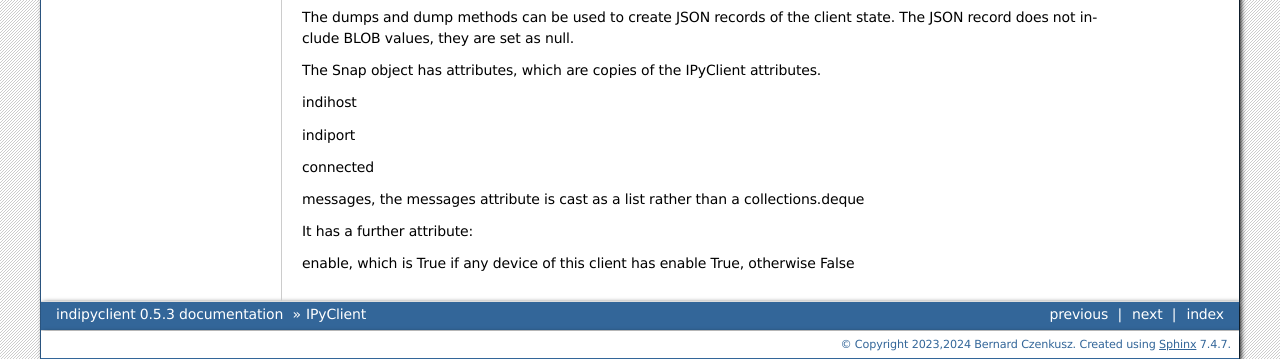
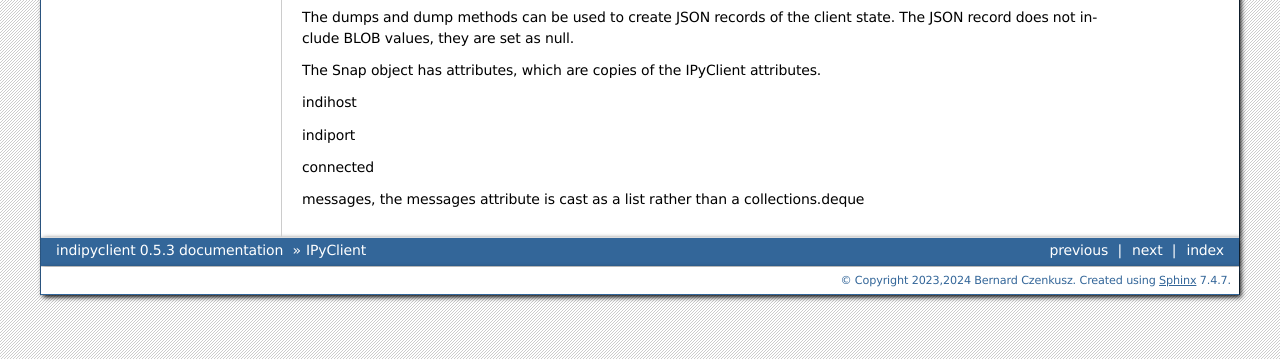
Before and after one commit to bernie-skipole/indipyclient, a Sphinx documentation site: the page built from docs/source/usage/ipyclient.rst, in a window 1280 px wide and 900 px high, scrolled down 2047 px, cut to the strip 541-900 px from the top of the window. Built offline with Sphinx 7.4.7, drawn with Linux system fonts in a browser that asks for light colours.

Commit message:
Adding documentation on QueClient

```diff
--- a/docs/source/index.rst
+++ b/docs/source/index.rst
@@ -14,6 +14,7 @@
    usage/propertymembers
    usage/events
    usage/consoleclient
+   usage/queclient
    usage/references
 
 Indices and tables
--- a/docs/source/usage/ipyclient.rst
+++ b/docs/source/usage/ipyclient.rst
@@ -129,7 +129,3 @@
 connected
 
 messages, the messages attribute is cast as a list rather than a collections.deque
-
-It has a further attribute:
-
-enable, which is True if any device of this client has enable True, otherwise False
```
Also changed, not shown: other parts of docs/source/usage/ipyclient.rst (+1 -1 lines), docs/source/usage/queclient.rst (added, +28 -0 lines).
